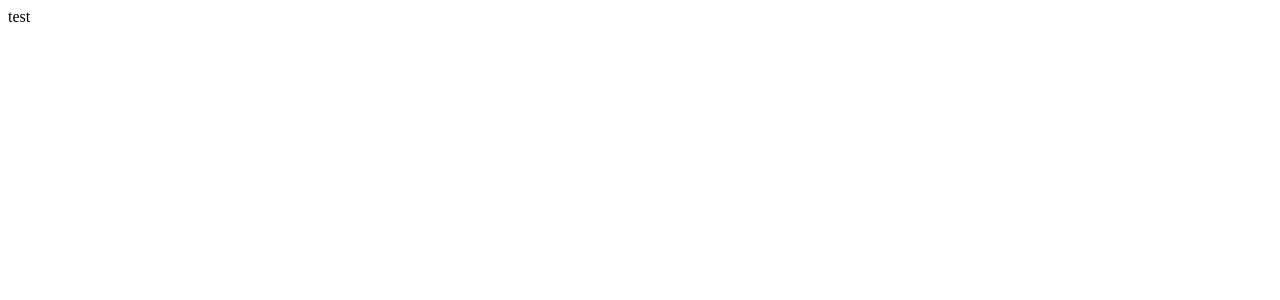
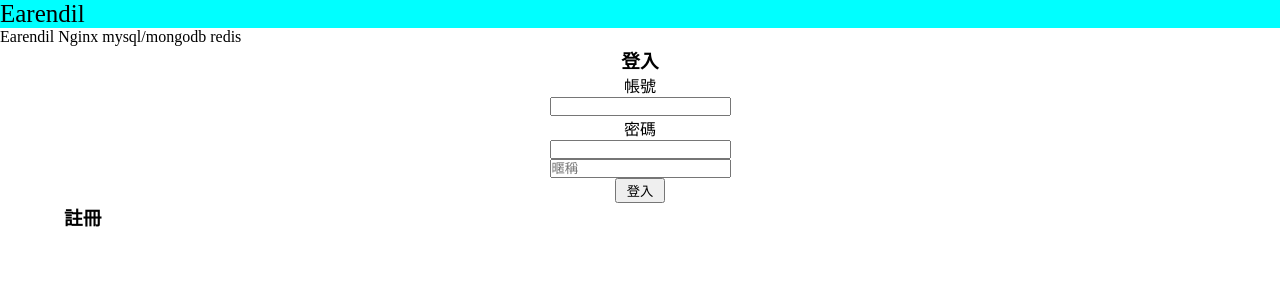
Before and after one commit to skywalker0823/Earendil2.0, a Flask app: page / in a window 1280 px wide. Before the commit the part shown is almost empty. Shown: the top 300 px of the page. Run offline with Flask 2, Linux system fonts and the light colour scheme.

Commit message:
update to repo

```diff
--- /dev/null
+++ b/app/static/css/style.css
@@ -0,0 +1,32 @@
+body, div, dl, dt, dd, ul, ol, li, h1, h2, h3, h4, h5, h6, pre, code, form, fieldset, legend, input, textarea, p, blockquote, th, td {
+    margin: 0;
+    padding: 0;
+}
+
+.top_sec{
+    max-width: 90%;
+    margin: 0 auto;
+}
+
+.login{
+    display: flex;
+    flex-direction: column;
+    align-items: center;
+}
+
+.nav{
+    background-color: aqua;
+}
+
+.login_btn{
+    width: 50px;
+}
+
+.title{
+    font-size: 25px;
+}
+
+.bot_sec{
+    max-width: 90%;
+    margin: 0 auto;
+}
--- /dev/null
+++ b/app/static/js/script.js
@@ -0,0 +1,8 @@
+document.addEventListener("DOMContentLoaded", () => {
+    init_page();
+})
+
+init_page = () => {
+    console.log("greetings");
+
+}
--- a/app/templates/index.html
+++ b/app/templates/index.html
@@ -4,9 +4,39 @@
     <meta charset="UTF-8">
     <meta http-equiv="X-UA-Compatible" content="IE=edge">
     <meta name="viewport" content="width=device-width, initial-scale=1.0">
+    <link rel="stylesheet" href="css/style.css"/>
+
     <title>Earendil</title>
 </head>
 <body>
-    <div>test</div>
+    <nav class="nav">
+        <div class="title">Earendil</div>
+    </nav>
+    <div>Earendil Nginx mysql/mongodb redis</div>
+    <section class="top_sec">
+        <div class="login">
+            <h3>登入</h3>
+            <div>帳號</div>
+            <div>
+                <input type="email">
+            </div>
+            <div>密碼</div>
+            <div>
+                <input type="password">
+            </div>
+            <div>
+                <input type="text" placeholder="暱稱">
+            </div>
+            <button class="login_btn">登入</button>
+        </div>
+    </section>
+    <section class="bot_sec">
+        <div class="sign_up">
+            <h3>註冊</h3>
+        </div>
+    </section>
+
+
+    <script type="text/javascript" src="js/script.js"></script>
 </body>
 </html>
```
